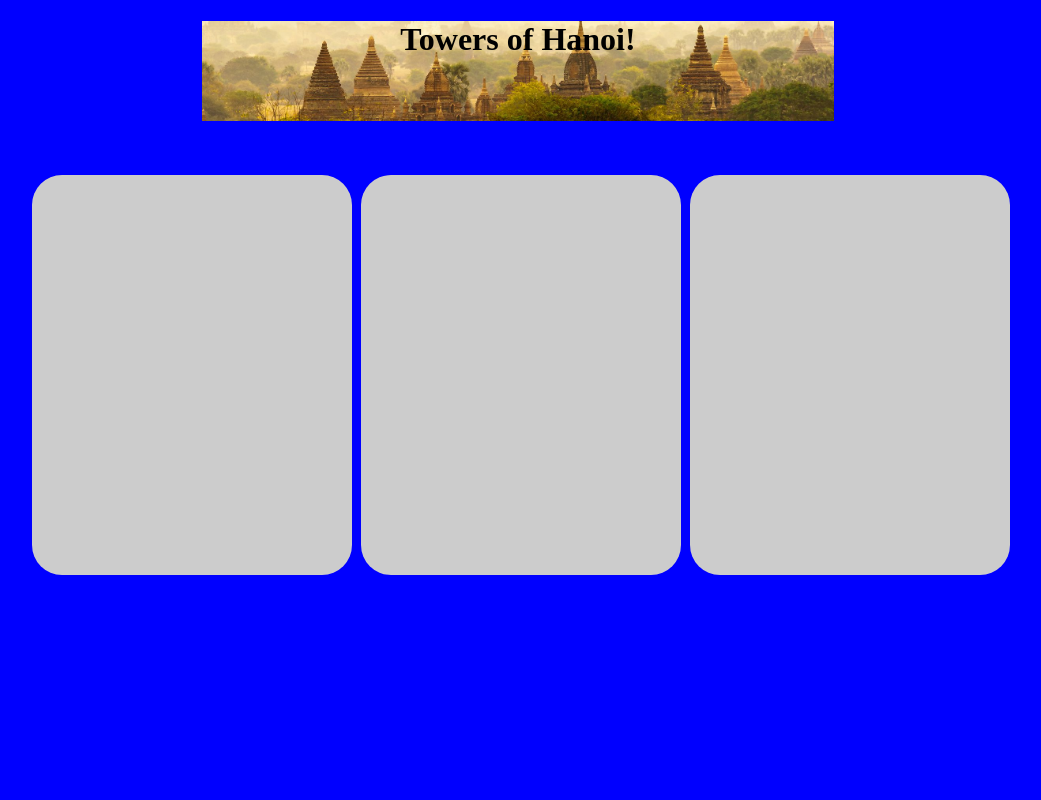
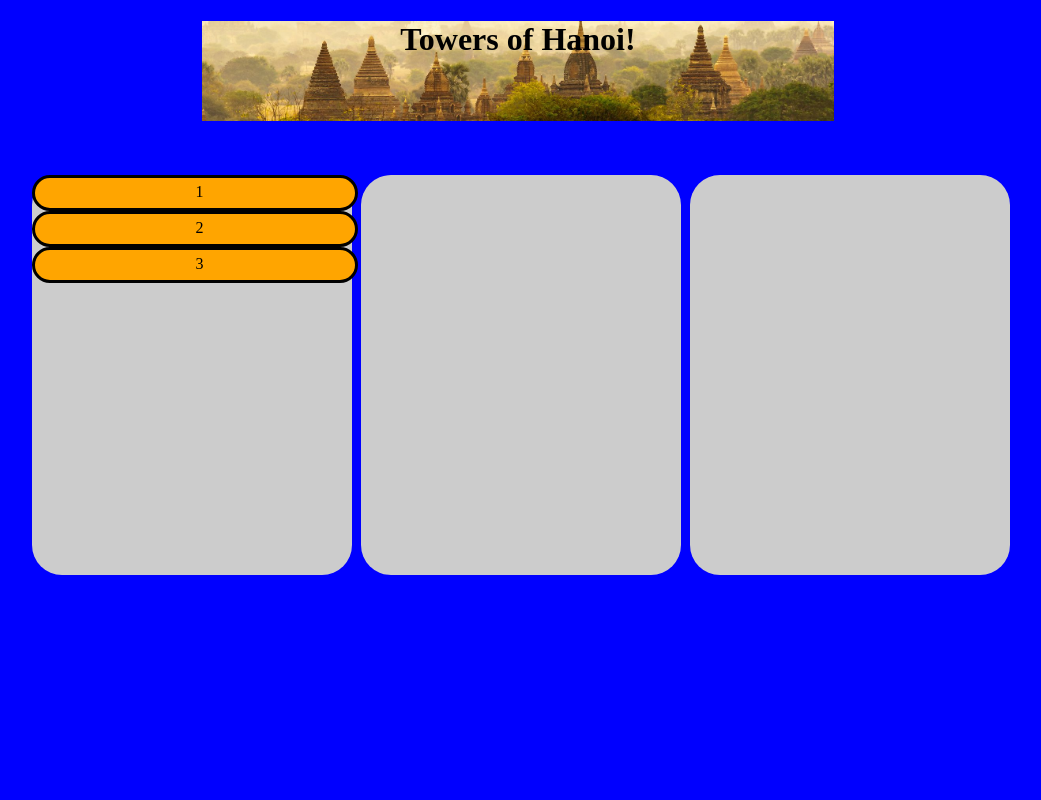
Before and after one commit to chaseTfreeman/ctf_hanoi, a PHP site: page / in a window 1280 px wide. Shown: the whole page, without its empty margins (122-1163 px from the left). Run offline with PHP 8.4, Linux system fonts and the light colour scheme; some libraries are stand-ins or nearby versions.

Commit message:
HTML/CSS = Fire ;)

```diff
--- a/index.html
+++ b/index.html
@@ -12,9 +12,23 @@
     <h1>Towers of Hanoi!</h1>
   </header>
   <div id="gameBoard">
-    <div id="pegContainerA" class="pegContainer"></div>
-    <div id="pegContainerB" class="pegContainer"></div>
-    <div id="pegContainerC" class="pegContainer"></div>
+    <div id="pegContainerA" class="pegContainer">
+      <div class="label">
+        <p>1</p>
+      </div>
+      <div class="label">
+        <p>2</p>
+      </div>
+      <div class="label">
+        <p>3</p>
+      </div>
+    </div>
+    <div id="pegContainerB" class="pegContainer">
+
+    </div>
+    <div id="pegContainerC" class="pegContainer">
+
+    </div>
   </div>
 
 
--- a/styles.css
+++ b/styles.css
@@ -8,8 +8,16 @@ header {
     background-position: center;
     background-repeat: no-repeat;
 }
-p, h1 {
+h1 {
   text-align: center;
+}
+p {
+  text-align: center;
+  margin: 0 auto;
+  padding: 5px;
+  height: 10px;
+  width: 100%;
+  vertical-align: middle;
 }
 #gameBoard {
     position:fixed;
@@ -26,7 +34,7 @@ p, h1 {
 
 .pegContainer {
   display: inline-block;
-  height: 50%;
+  min-height: 50%;
   width: 25%;
   background-color: #ccc;
   margin: 175px 0px 0px 5px;
@@ -36,3 +44,15 @@ p, h1 {
   cursor: move;
   border-radius: 30px;
 }
+.label {
+  height: 30px;
+  width: 100%;
+  background-color: white;
+  float: left;
+  vertical-align: bottom;
+  clear:left;
+  border-radius: 30px;
+  background-color: orange;
+  border: solid #000;
+  border-width: 3px;
+}
```
Also changed, not shown: 1 other file.
